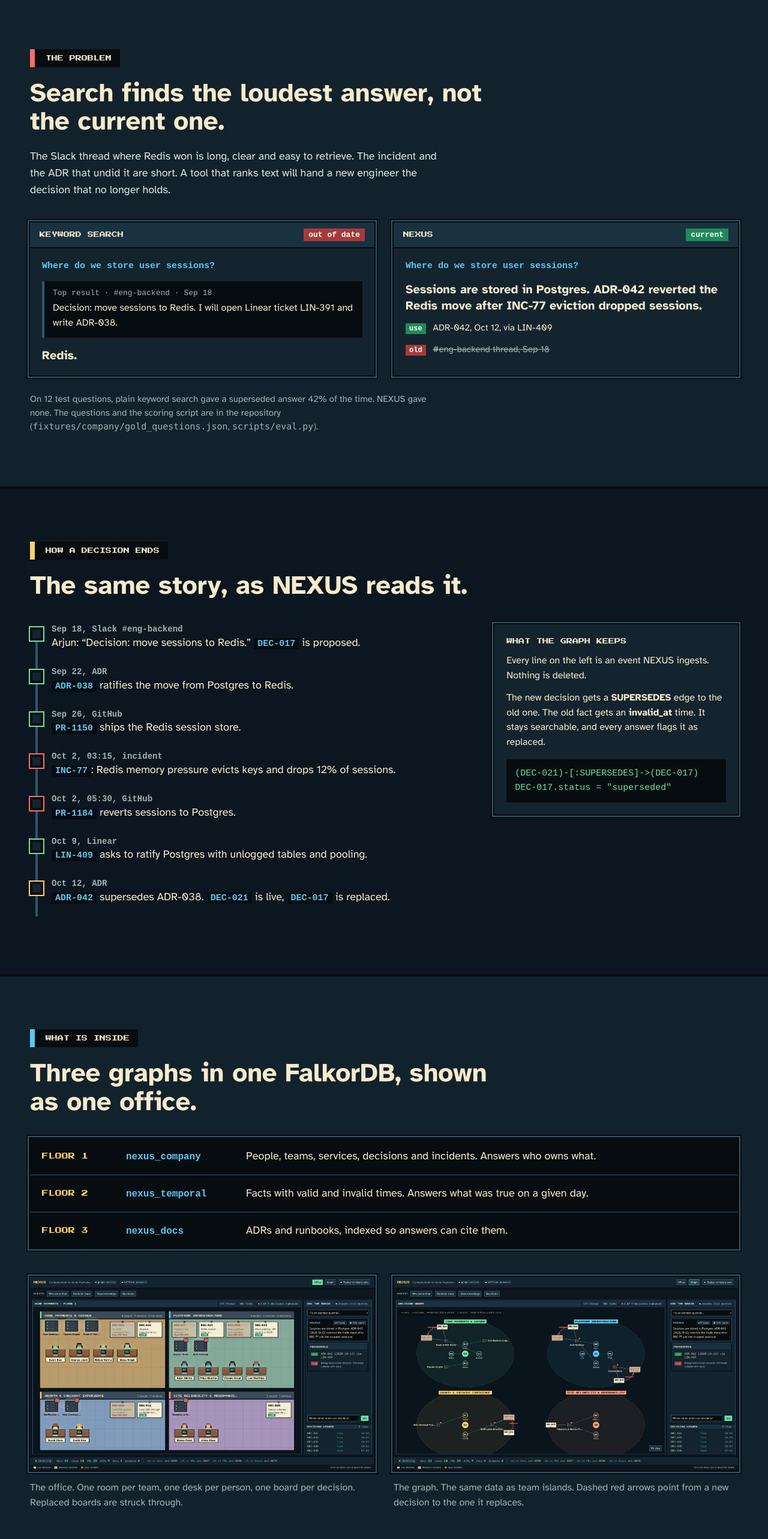
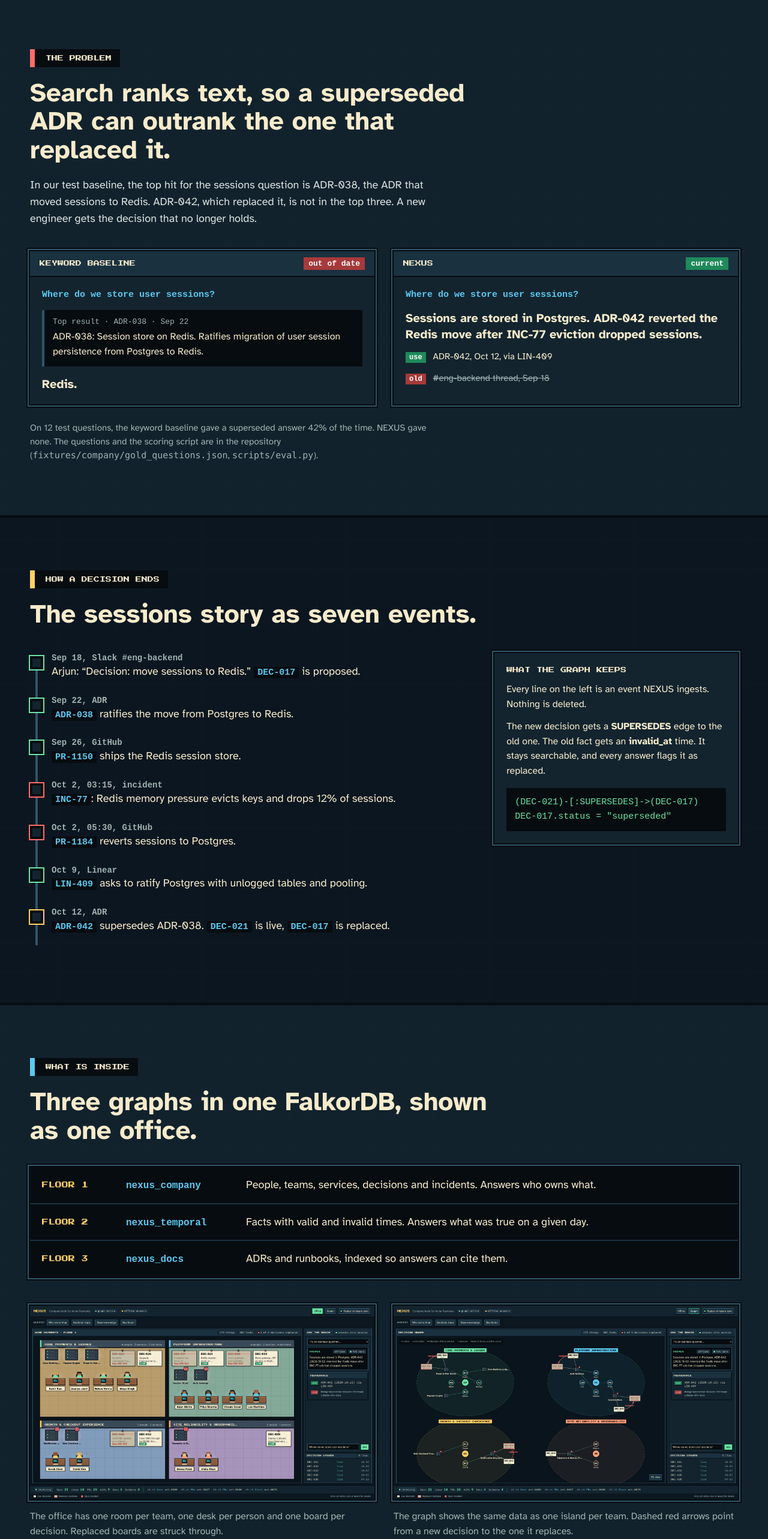
Before and after one commit to shankywho/Nexus, a Next.js app in the folder web/: page / in a window 1280 px wide. Shown: the part 780-3346 px from the top of the page at 60% size. Built offline with nearby package versions, Linux system fonts and the light colour scheme; a web font is replaced by a local one.

Commit message:
docs(web): tighten landing copy and quote the real keyword-baseline hit
Fix six copy patterns from the no-ai-slop audit, replace the invented
keyword-search quote with the baseline's actual top hit (ADR-038), drop the
untimed setup claim, and soften the "answers cite sources" chip.

```diff
--- a/web/app/nexus/page.tsx
+++ b/web/app/nexus/page.tsx
@@ -158,7 +158,7 @@
             <span className="nx-display">Ask the brain</span>
             <span className="nx-chip">
               <span className="nx-dot" />
-              answers cite sources
+              sources shown
             </span>
           </header>
           <div className="flex-1 min-h-0">
--- a/web/app/page.tsx
+++ b/web/app/page.tsx
@@ -59,20 +59,20 @@
         <section className="lp-section" id="problem">
           <div className="lp-wrap">
             <p className="lp-sign" style={{ ["--tab" as string]: "var(--coral)" }}>The problem</p>
-            <h2 className="lp-h2">Search finds the loudest answer, not the current one.</h2>
+            <h2 className="lp-h2">Search ranks text, so a superseded ADR can outrank the one that replaced it.</h2>
             <p className="lp-p">
-              The Slack thread where Redis won is long, clear and easy to retrieve. The incident and the ADR that undid it are short.
-              A tool that ranks text will hand a new engineer the decision that no longer holds.
+              In our test baseline, the top hit for the sessions question is ADR-038, the ADR that moved sessions to Redis.
+              ADR-042, which replaced it, is not in the top three. A new engineer gets the decision that no longer holds.
             </p>
 
             <div className="lp-compare">
               <div className="lp-panel">
-                <div className="lp-panel-head"><span>Keyword search</span><span className="lp-tag lp-tag-bad">out of date</span></div>
+                <div className="lp-panel-head"><span>Keyword baseline</span><span className="lp-tag lp-tag-bad">out of date</span></div>
                 <div className="lp-panel-body">
                   <p className="lp-q">Where do we store user sessions?</p>
                   <blockquote className="lp-quote">
-                    <small>Top result · #eng-backend · Sep 18</small>
-                    Decision: move sessions to Redis. I will open Linear ticket LIN-391 and write ADR-038.
+                    <small>Top result · ADR-038 · Sep 22</small>
+                    ADR-038: Session store on Redis. Ratifies migration of user session persistence from Postgres to Redis.
                   </blockquote>
                   <p className="lp-answer">Redis.</p>
                 </div>
@@ -90,7 +90,7 @@
               </div>
             </div>
             <p className="lp-note">
-              On 12 test questions, plain keyword search gave a superseded answer 42% of the time. NEXUS gave none.
+              On 12 test questions, the keyword baseline gave a superseded answer 42% of the time. NEXUS gave none.
               The questions and the scoring script are in the repository (<code>fixtures/company/gold_questions.json</code>, <code>scripts/eval.py</code>).
             </p>
           </div>
@@ -99,7 +99,7 @@
         <section className="lp-section" id="lifecycle">
           <div className="lp-wrap">
             <p className="lp-sign" style={{ ["--tab" as string]: "var(--lemon)" }}>How a decision ends</p>
-            <h2 className="lp-h2">The same story, as NEXUS reads it.</h2>
+            <h2 className="lp-h2">The sessions story as seven events.</h2>
             <div className="lp-life">
               <ol className="lp-rail">
                 {TIMELINE.map((t) => (
@@ -136,11 +136,11 @@
             <div className="lp-shots">
               <figure className="lp-shot">
                 <Image src="/img/office-floor.png" alt="The NEXUS office view: four team rooms with desks, server racks and decision boards." width={1920} height={1080} />
-                <figcaption>The office. One room per team, one desk per person, one board per decision. Replaced boards are struck through.</figcaption>
+                <figcaption>The office has one room per team, one desk per person and one board per decision. Replaced boards are struck through.</figcaption>
               </figure>
               <figure className="lp-shot">
                 <Image src="/img/decision-graph.png" alt="The NEXUS decision graph: one island per team with dashed red arrows from new decisions to the ones they replace." width={1920} height={1080} />
-                <figcaption>The graph. The same data as team islands. Dashed red arrows point from a new decision to the one it replaces.</figcaption>
+                <figcaption>The graph shows the same data as one island per team. Dashed red arrows point from a new decision to the one it replaces.</figcaption>
               </figure>
             </div>
           </div>
@@ -149,7 +149,7 @@
         <section className="lp-section" id="run">
           <div className="lp-wrap">
             <p className="lp-sign" style={{ ["--tab" as string]: "var(--mint)" }}>Run it</p>
-            <h2 className="lp-h2">Five minutes from clone to a working office.</h2>
+            <h2 className="lp-h2">Clone it, seed it, open it.</h2>
             <div className="lp-run">
               <div className="lp-term">
                 <div className="lp-term-bar">terminal</div>
```
